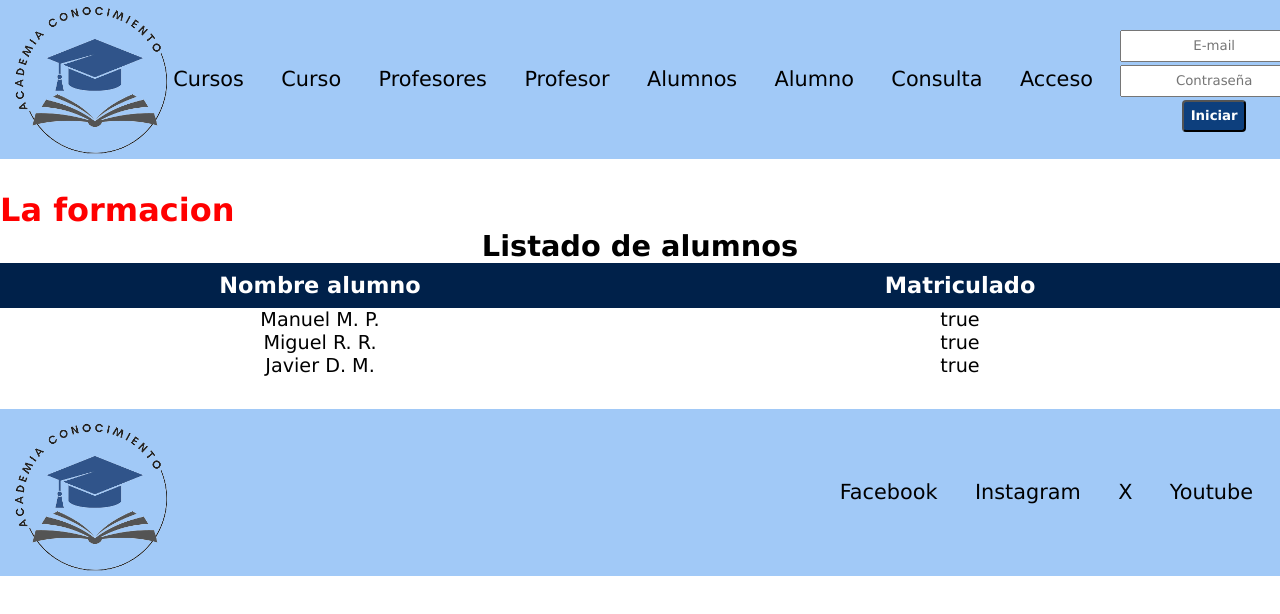
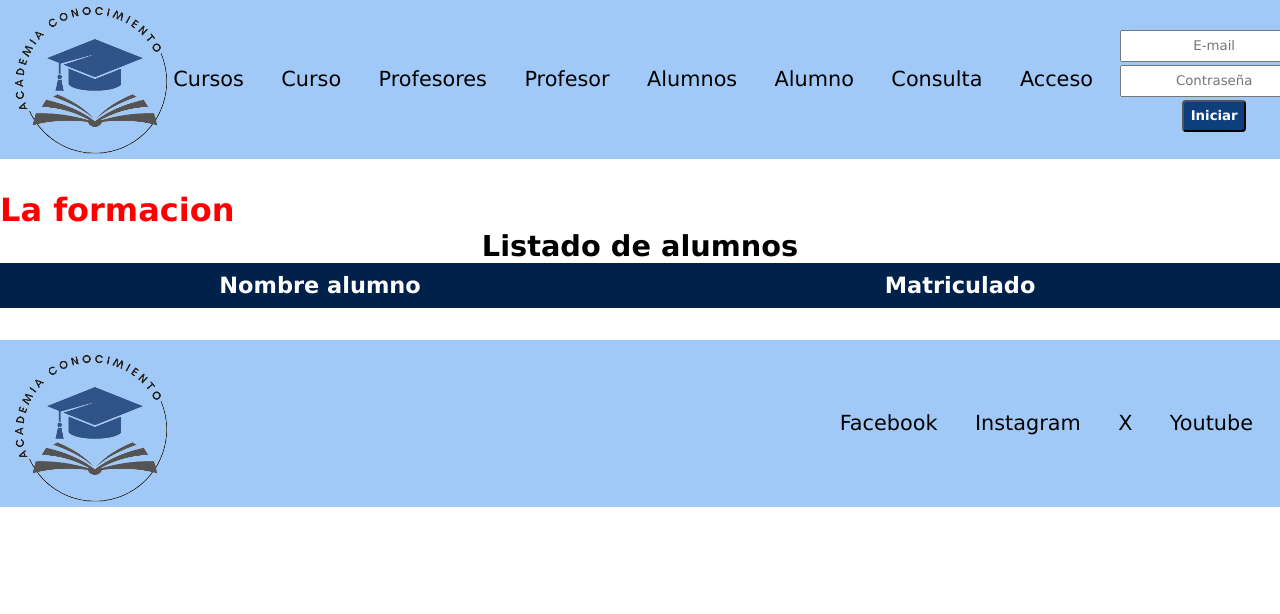
Before and after one commit to AnaQuesadaGarcia84/ANQG, an Angular app in the folder 1844/app_Angular/: page /alumnos in a window 1280 px wide. Shown: the top 614 px of the page. Built offline with nearby package versions, Linux system fonts and the light colour scheme.

Commit message:
cambios de hoy

```diff
--- a/1844/app_Angular/src/app/alumnos/alumnos.component.html
+++ b/1844/app_Angular/src/app/alumnos/alumnos.component.html
@@ -6,7 +6,7 @@
                 <h3>Nombre alumno</h3>
             </div>
             <div class="contenidoTabla" >
-                <p *ngFor="let listado of alumnosall">{{listado.nombreA}}  {{listado.apellidosA}}</p>
+                <!-- <p *ngFor="let listado of alumnosall">{{listado.nombreA}}  {{listado.apellidosA}}</p> -->
             </div>
         </div>
         <div class="cursos">
@@ -14,7 +14,7 @@
                 <h3>Matriculado</h3>
             </div>
             <div class="contenidoTabla">
-                <p *ngFor="let listado of alumnosall">{{listado.estadoA}}</p>
+                <!-- <p *ngFor="let listado of alumnosall">{{listado.estadoA}}</p> -->
             </div>
         </div>
     </div>
--- a/1844/app_Angular/src/app/alumnos/alumnos.component.ts
+++ b/1844/app_Angular/src/app/alumnos/alumnos.component.ts
@@ -1,22 +1,22 @@
 import { Component, OnInit} from '@angular/core';
 import { alumnoBD, alumnosBD } from '../modelos/alumnos';
-import { AlumnosService } from '../servicios/alumnos.service';
+//import { AlumnosService } from '../servicios/alumnos.service';
 
 @Component({
   selector: 'app-alumnos',
   templateUrl: './alumnos.component.html',
   styleUrls: ['./alumnos.component.css'],
-  providers:[AlumnosService]
+ // providers:[AlumnosService]
 })
 export class AlumnosComponent implements OnInit{
 
-  public alumnosall:Array<alumnoBD>
+  //public alumnosall:Array<alumnoBD>
 
-  constructor(private _alumnosService: AlumnosService){
-    this.alumnosall=new Array<alumnoBD>
-  }
+  // constructor(private _alumnosService: AlumnosService){
+  //   this.alumnosall=new Array<alumnoBD>
+  // }
   ngOnInit(): void {
-    this.alumnosall=this._alumnosService.getAlumnos();
+    //this.alumnosall=this._alumnosService.getAlumnos();
   }
 
 
--- a/1844/app_Angular/src/app/consulta/consulta.component.ts
+++ b/1844/app_Angular/src/app/consulta/consulta.component.ts
@@ -14,6 +14,6 @@ export class ConsultaComponent implements OnInit{
   title="Formulario de contacto"
 
   ngOnInit(): void {
-    throw new Error('Method not implemented.');
+
   }
 }
```
Also changed, not shown: 1844/app_Angular/src/app/servicios/base-datos.service.ts (added, +30 -0 lines), 1 other file (tests, documents, lock files or other folders).
